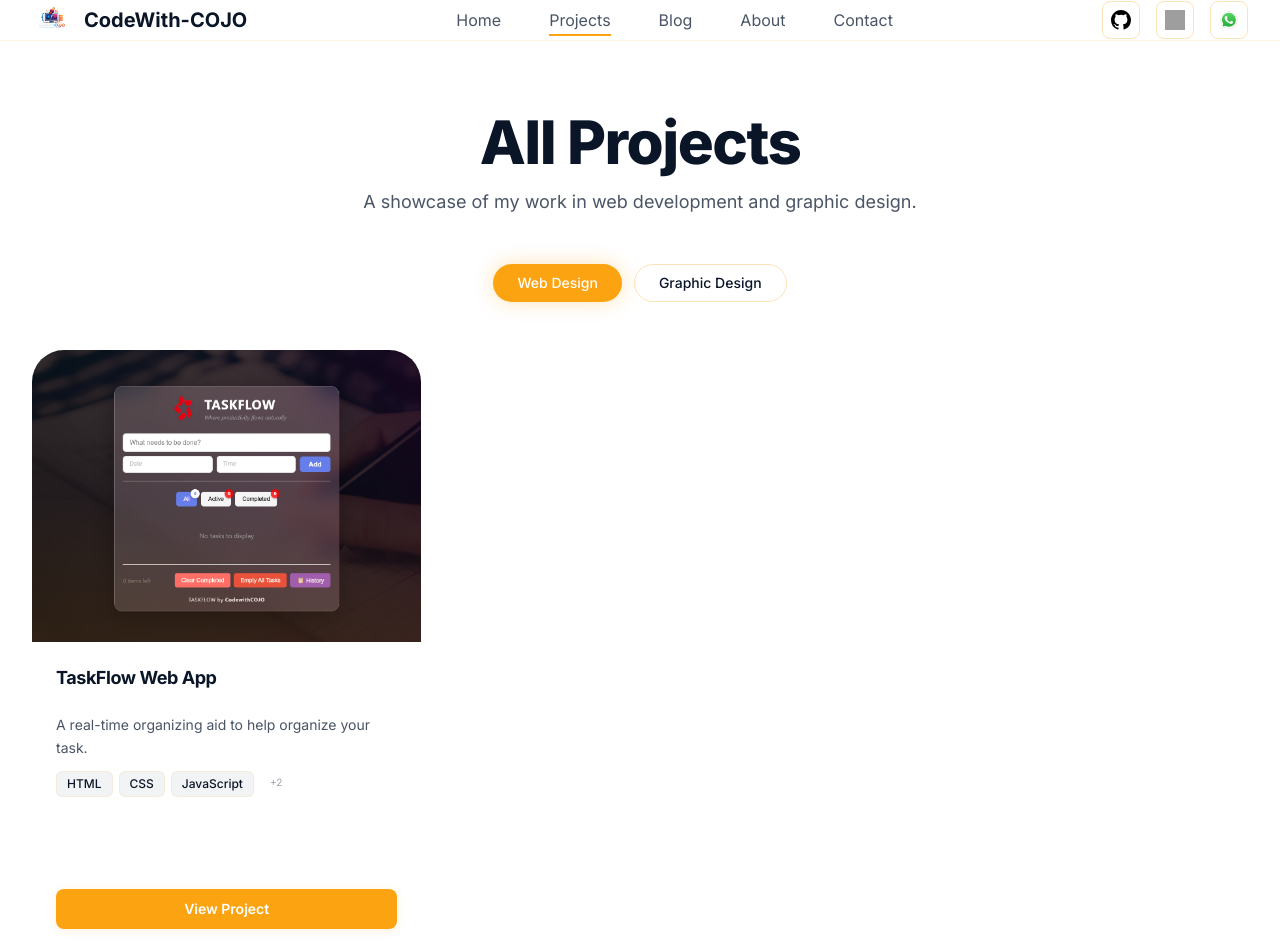
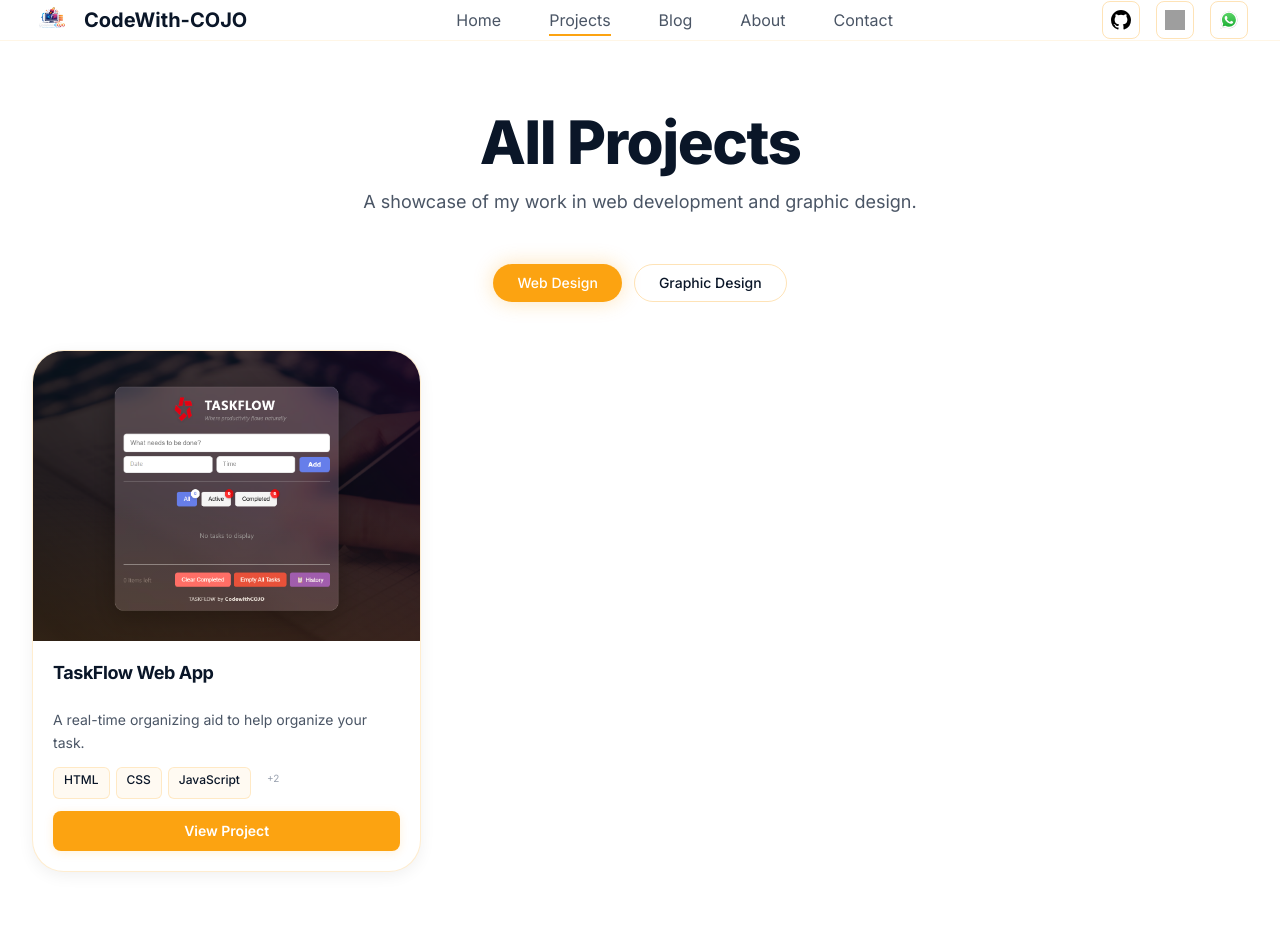
Before and after one commit to cojojunior/Portfolio, a React (Vite) app: page /projects in a window 1280 px wide. Shown: the top 952 px of the page. Built offline with nearby package versions, Linux system fonts and the light colour scheme; grey boxes are pictures that could not be loaded.

Commit message:
added supabase

```diff
--- a/src/components/ProjectCard.tsx
+++ b/src/components/ProjectCard.tsx
@@ -1,13 +1,27 @@
 import { Project } from "@/types";
+import { Calendar } from "lucide-react";
 
 interface ProjectCardProps {
   project: Project;
 }
 
 const ProjectCard = ({ project }: ProjectCardProps) => {
+  // Format date if available
+  const formatDate = (dateString?: string) => {
+    if (!dateString) return null;
+    const date = new Date(dateString);
+    return date.toLocaleDateString("en-US", {
+      year: "numeric",
+      month: "short",
+      day: "numeric",
+    });
+  };
+
+  const createdDate = formatDate(project.created_at);
+
   return (
-    <div className="group rounded-lg sm:rounded-2xl overflow-hidden bg-white transition-all duration-150 hover:border-black/10 hover:shadow-[0_8px_30px_rgba(252,163,17,0.12)] h-full flex flex-col">
-      {/* Image - Smaller aspect ratio */}
+    <div className="group rounded-lg sm:rounded-2xl overflow-hidden bg-white border border-golden/20 shadow-[0_4px_16px_rgba(0,0,0,0.06)] transition-all duration-300 hover:border-golden/50 hover:shadow-[0_8px_30px_rgba(252,163,17,0.12)] h-full flex flex-col">
+      {/* Image */}
       <div className="relative w-full aspect-[4/3] overflow-hidden bg-gradient-to-br from-golden/10 to-golden/5 flex-shrink-0">
         <img
           src={project.image}
@@ -17,24 +31,32 @@ const ProjectCard = ({ project }: ProjectCardProps) => {
         <div className="absolute inset-0 bg-gradient-to-b from-transparent via-transparent/10 to-golden/10 pointer-events-none transition-opacity duration-300 group-hover:opacity-0" />
       </div>
 
-      {/* Content - Compact */}
-      <div className="p-1.5 sm:p-4 md:p-6 flex flex-col flex-1">
-        {/* Title - Smaller */}
-        <h3 className="text-[8px] sm:text-base md:text-lg font-bold text-dark-navy mb-0.5 sm:mb-2 tracking-tight leading-snug line-clamp-2 min-h-[1.rem] sm:min-h-[2.5rem]">
+      {/* Content */}
+      <div className="p-1.5 sm:p-4 md:p-5 flex flex-col flex-1">
+        {/* Title */}
+        <h3 className="text-[8px] sm:text-base md:text-lg font-bold text-dark-navy mb-0.5 sm:mb-2 tracking-tight leading-snug line-clamp-2 min-h-[1.5rem] sm:min-h-[2.5rem]">
           {project.title}
         </h3>
 
-        {/* Description - Smaller */}
+        {/* Created Date - New */}
+        {createdDate && (
+          <div className="flex items-center gap-1 text-gray-400 text-[5px] sm:text-xs mb-1 sm:mb-2">
+            <Calendar size={10} className="sm:w-3 sm:h-3" />
+            <span>Added: {createdDate}</span>
+          </div>
+        )}
+
+        {/* Description */}
         <p className="text-gray-600 text-[6px] sm:text-xs md:text-sm leading-relaxed mb-1 sm:mb-3 flex-1 line-clamp-2 sm:line-clamp-3">
           {project.description}
         </p>
 
-        {/* Tags - Compact */}
-        <div className="flex flex-wrap gap-0.5 sm:gap-1.5 mb-1 sm:mb-23 min-h-[0.5rem] sm:min-h-[1.5rem]">
+        {/* Tags */}
+        <div className="flex flex-wrap gap-0.5 sm:gap-1.5 mb-1 sm:mb-3 min-h-[1.2rem] sm:min-h-[2rem]">
           {project.tags.slice(0, 3).map((tag) => (
             <span
               key={tag}
-              className="px-1.5 sm:px-2.5 py-0.5 sm:py-1 border border-golden/10 rounded-md bg-dark-navy/5 text-dark-navy text-[5px] sm:text-[10px] md:text-xs font-medium transition-all duration-100 group-hover:border-golden/10 group-hover:text-black group-hover:bg-golden/2 whitespace-nowrap">
+              className="px-1 sm:px-2.5 py-0.5 sm:py-1 border border-golden/20 rounded-md bg-golden/5 text-dark-navy text-[5px] sm:text-[10px] md:text-xs font-medium transition-all duration-300 group-hover:border-golden group-hover:text-golden group-hover:bg-golden/10 whitespace-nowrap">
               {tag}
             </span>
           ))}
@@ -45,7 +67,7 @@ const ProjectCard = ({ project }: ProjectCardProps) => {
           )}
         </div>
 
-        {/* Button - Compact */}
+        {/* Button */}
         {project.link && project.link !== "#" && (
           <a
             href={project.link}
--- a/src/components/Projects.tsx
+++ b/src/components/Projects.tsx
@@ -1,27 +1,42 @@
-import { useState } from "react";
+import { useState, useEffect } from "react";
 import { Link } from "react-router-dom";
-import { projects } from "@/data/projects";
+import { useAdmin } from "@/context/AdminContext";
 import ProjectCard from "./ProjectCard";
 import { ArrowRight } from "lucide-react";
 
 const Projects = () => {
   const [filter, setFilter] = useState<"all" | "web" | "graphics">("all");
+  const { projects, loading, refreshProjects } = useAdmin();
+
+  useEffect(() => {
+    refreshProjects();
+  }, []);
 
   const filteredProjects = projects.filter(
     (project) => filter === "all" || project.category === filter,
   );
 
+  // Show only first 6 projects on home page
   const displayedProjects = filteredProjects.slice(0, 6);
+
+  if (loading) {
+    return (
+      <section className="min-h-[20vh] flex items-center justify-center px-2 sm:px-6 lg:px-8 py-1 sm:py-12 bg-white my-[5px]">
+        <div className="text-center">
+          <div className="animate-pulse text-gray-400">Loading projects...</div>
+        </div>
+      </section>
+    );
+  }
 
   return (
     <section
       id="projects"
       className="min-h-[20vh] flex items-center justify-center px-2 sm:px-6 lg:px-8 py-1 sm:py-12 bg-white my-[5px]">
       <div className="max-w-7xl mx-auto w-full">
-        {/* Header with inline buttons */}
         <div className="flex flex-row items-center justify-between gap-1.5 sm:gap-6 mb-2 sm:mb-8">
           <div className="flex items-center gap-1 sm:gap-4">
-            <span className="w-0.5 sm:w-1 h-3.5 sm:h-5 bg-golden rounded-full" />
+            <span className="w-0.5 sm:w-1 h-1.5 sm:h-5 bg-golden rounded-full" />
             <h2 className="text-sm sm:text-4xl lg:text-5xl font-extrabold text-dark-navy tracking-tight">
               Featured Projects
             </h2>
@@ -58,7 +73,7 @@ const Projects = () => {
           </div>
         </div>
 
-        {/* Projects Grid - 3 columns */}
+        {displayedProjects.length > 0 ? (
           <div className="grid grid-cols-3 gap-1.5 sm:gap-4 lg:gap-6">
             {displayedProjects.map((project, index) => (
               <div
@@ -68,14 +83,18 @@ const Projects = () => {
                   animationDelay: `${index * 100}ms`,
                   animationFillMode: "backwards",
                 }}>
-              <div className="transition-transform duration-100 ease-in-out hover:scale-[1.04] h-full">
+                <div className="transition-transform duration-300 ease-in-out hover:scale-[1.02] h-full">
                   <ProjectCard project={project} />
                 </div>
               </div>
             ))}
           </div>
+        ) : (
+          <div className="text-center py-12">
+            <p className="text-gray-400">No projects found.</p>
+          </div>
+        )}
 
-        {/* View All Projects Button */}
         <div className="text-center mt-2 sm:mt-8">
           <Link
             to="/projects"
```
Lines whose indentation alone changed are shown as unchanged.
